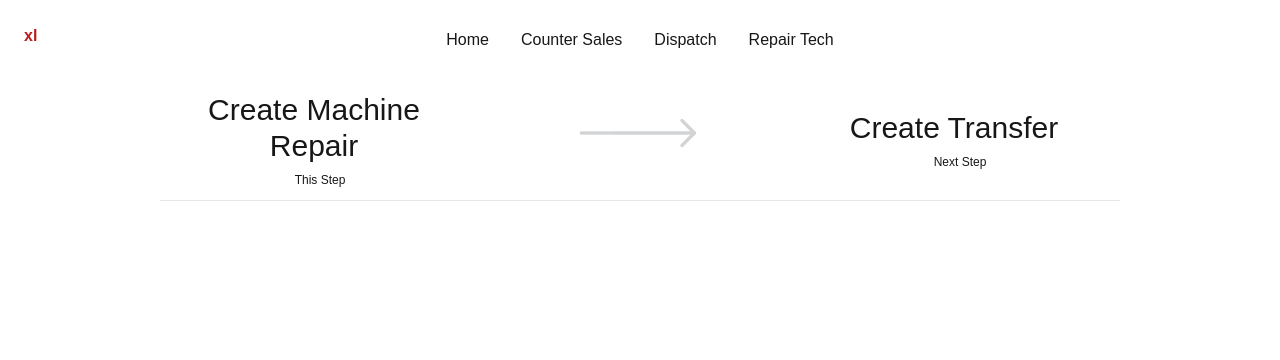
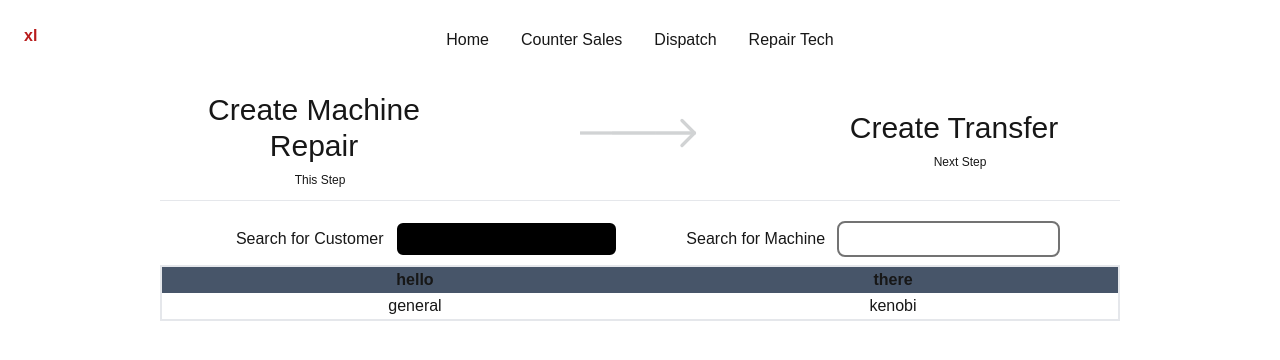
Before and after one commit to WillTaylor2352/MachineRepairs, a Next.js app in the folder machinerepairs/: page /Create/Machine_Repair in a window 1280 px wide. Shown: the top 360 px of the page. Built offline with nearby package versions, Linux system fonts and the light colour scheme.

Commit message:
forms update

```diff
--- a/machinerepairs/src/app/Create/Machine_Repair/page.js
+++ b/machinerepairs/src/app/Create/Machine_Repair/page.js
@@ -1,12 +1,46 @@
 import FunctionPageHeader from '@/components/server/Function_Page_Header';
+import FormInput from '@/components/client/(Forms)/input';
+import Form from 'next/form';
 
 export default function Page() {
+	let customerFound = false;
 	return (
 		<div>
 			<FunctionPageHeader
 				hereText={'Create Machine Repair'}
 				nextStepText={'Create Transfer'}
 			/>
+			<div className="m-2 inline-flex w-full justify-evenly">
+				<Form id="s_customer" className="pt-3 ">
+					<FormInput
+						type={'text'}
+						id={'s_customer'}
+						labelText="Search for Customer"
+					/>
+				</Form>
+				<Form id="s_machine" className="pt-3 ">
+					<FormInput
+						type={'text'}
+						id={'textInput_s_machine'}
+						labelText="Search for Machine"
+						disabled={!customerFound}
+					/>
+				</Form>
+			</div>
+			<table className="w-full border-2 text-center">
+				<thead className="bg-slate-600">
+					<tr>
+						<th>hello</th>
+						<th>there</th>
+					</tr>
+				</thead>
+				<tbody>
+					<tr>
+						<td>general</td>
+						<td>kenobi</td>
+					</tr>
+				</tbody>
+			</table>
 		</div>
 	);
 }
--- a/machinerepairs/src/app/globals.css
+++ b/machinerepairs/src/app/globals.css
@@ -9,7 +9,7 @@
 
 @media (prefers-color-scheme: dark) {
 	:root {
-		--background: #0a0a0a;
+		--background: #333333;
 		--foreground: #ededed;
 	}
 }
@@ -43,3 +43,7 @@ h2 {
 		display: none;
 	}
 }
+
+*:disabled {
+	@apply bg-[var(--background)] border-neutral-500;
+}
--- /dev/null
+++ b/machinerepairs/src/components/client/(Forms)/input.js
@@ -0,0 +1,50 @@
+'use client';
+import Button from '../Button';
+
+export default function FormInput({ type, id, labelText = '', disabled }) {
+	const label = (
+		<label htmlFor={id} className="mr-3">
+			{labelText}
+		</label>
+	);
+	const button = (
+		<Button>
+			<input
+				type={type}
+				id={id}
+				name={id}
+				className="rounded-lg border-2 border-white bg-black p-1 pl-2"
+				disabled={disabled}
+			></input>
+		</Button>
+	);
+	const text = (
+		<input
+			type={type}
+			id={id}
+			name={id}
+			className="rounded-lg border-2 border-white bg-black p-1 pl-2"
+			disabled={disabled}
+		></input>
+	);
+	let HTMLforType;
+	switch (type) {
+		case 'text':
+			return (
+				<>
+					{label}
+					{text}
+				</>
+			);
+		case 'button':
+			return (
+				<>
+					{label}
+					{button}
+				</>
+			);
+
+		default:
+			return <div>hello</div>;
+	}
+}
--- /dev/null
+++ b/machinerepairs/src/components/client/Find/FindCustomerMachine.js
@@ -0,0 +1,20 @@
+'use client';
+import Form from 'next/form';
+import Button from '../Button';
+import FormInput from '../(Forms)/input';
+export default function FindCustomerMachine() {
+	function handleFormSubmit() {}
+	return (
+		<div className="text-center">
+			<p>Find Customer Machine component</p>
+			<Form
+				action={() => {
+					console.log('hello there');
+				}}
+				className="grid grid-cols-2"
+			>
+				<FormInput type="text" labelText="First Name" id={'fname'} />
+			</Form>
+		</div>
+	);
+}
```
